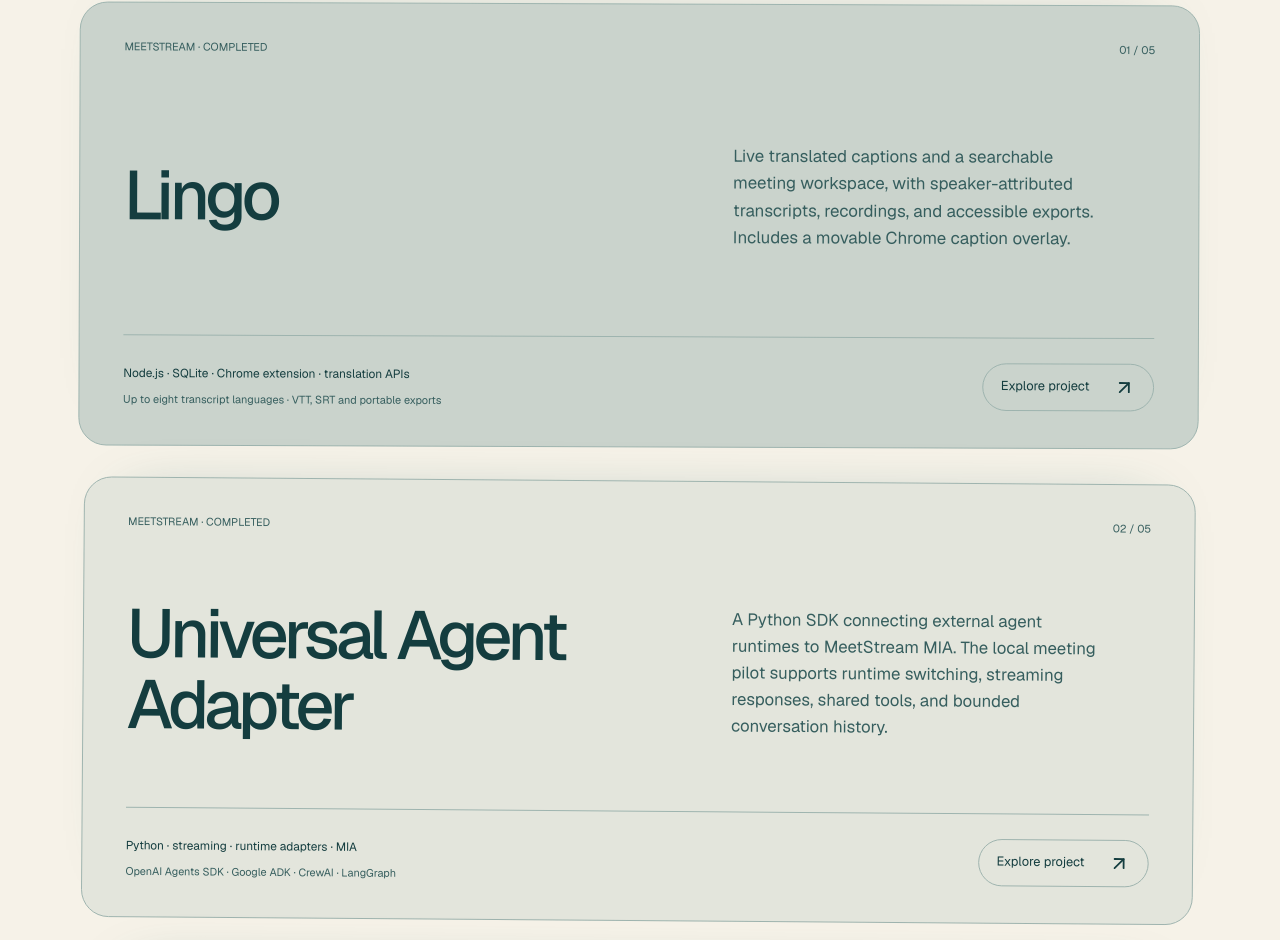
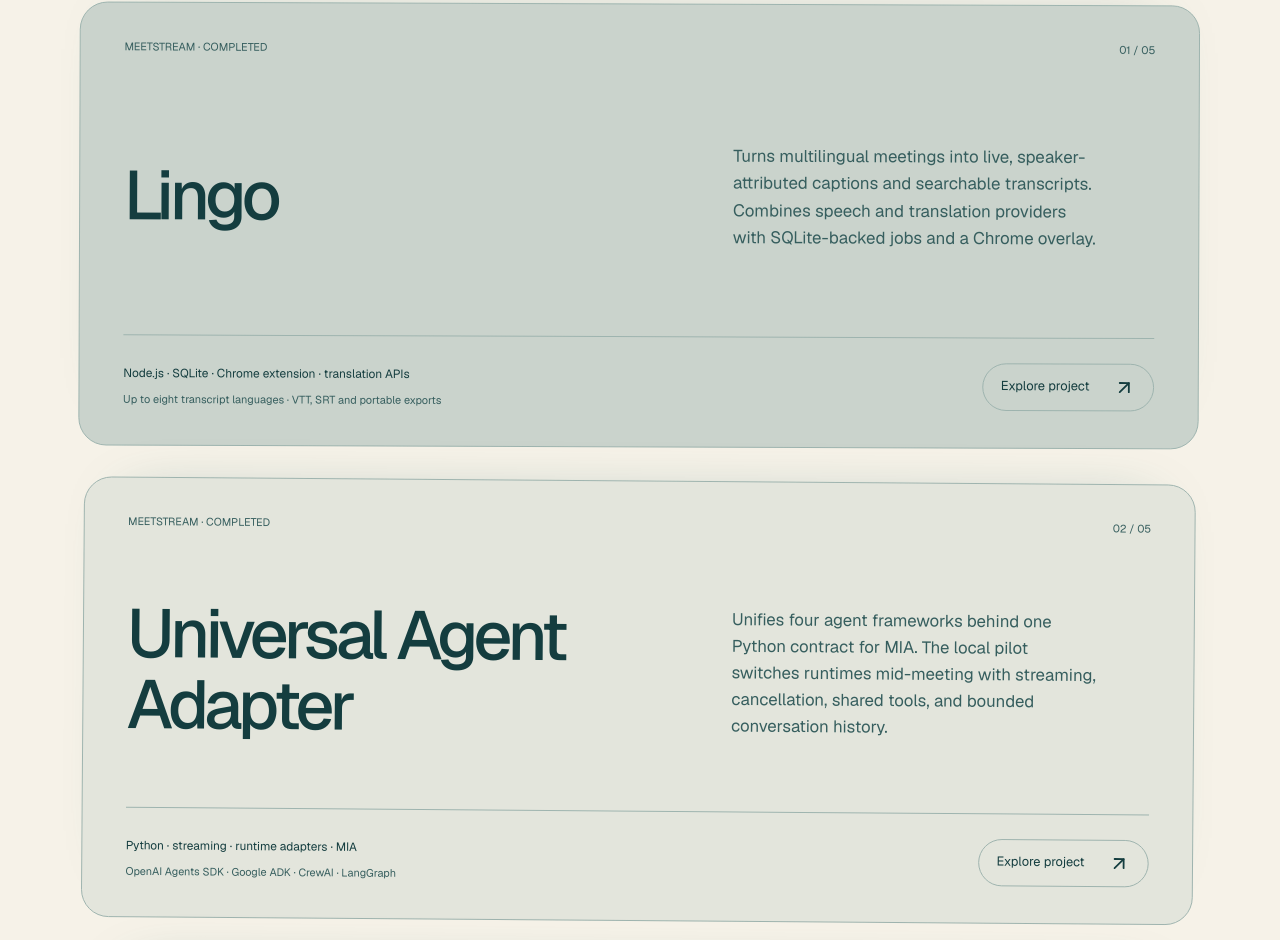
Before and after one commit to Arjun220905/portfolio, a Next.js app: page / in a window 1280 px wide. Shown: the part 1283-2223 px from the top of the page. Built offline with nearby package versions, Linux system fonts and the light colour scheme.

Commit message:
Sharpen project descriptions with verified engineering details

```diff
--- a/app/alternate/content.ts
+++ b/app/alternate/content.ts
@@ -2,7 +2,7 @@ export const projects = [
   {
     title: 'Lingo',
     category: 'MEETSTREAM · COMPLETED',
-    text: 'Live translated captions and a searchable meeting workspace, with speaker-attributed transcripts, recordings, and accessible exports. Includes a movable Chrome caption overlay.',
+    text: 'Turns multilingual meetings into live, speaker-attributed captions and searchable transcripts. Combines speech and translation providers with SQLite-backed jobs and a Chrome overlay.',
     stack: 'Node.js · SQLite · Chrome extension · translation APIs',
     href: 'https://github.com/meetstream-ai/lingo',
     signal: 'Up to eight transcript languages · VTT, SRT and portable exports',
@@ -11,7 +11,7 @@ export const projects = [
   {
     title: 'Universal Agent Adapter',
     category: 'MEETSTREAM · COMPLETED',
-    text: 'A Python SDK connecting external agent runtimes to MeetStream MIA. The local meeting pilot supports runtime switching, streaming responses, shared tools, and bounded conversation history.',
+    text: 'Unifies four agent frameworks behind one Python contract for MIA. The local pilot switches runtimes mid-meeting with streaming, cancellation, shared tools, and bounded conversation history.',
     stack: 'Python · streaming · runtime adapters · MIA',
     href: 'https://github.com/meetstream-ai/universal-agent-adapter',
     signal: 'OpenAI Agents SDK · Google ADK · CrewAI · LangGraph',
```
